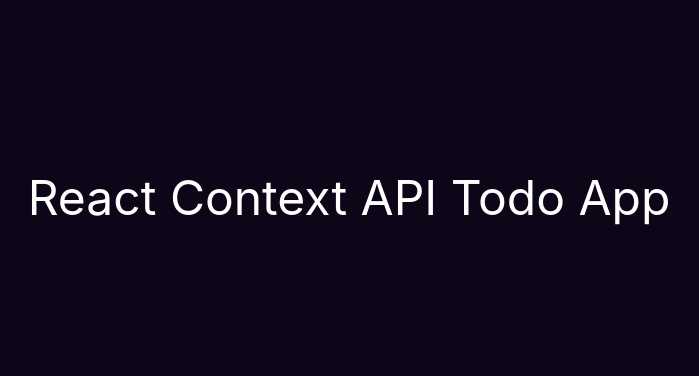
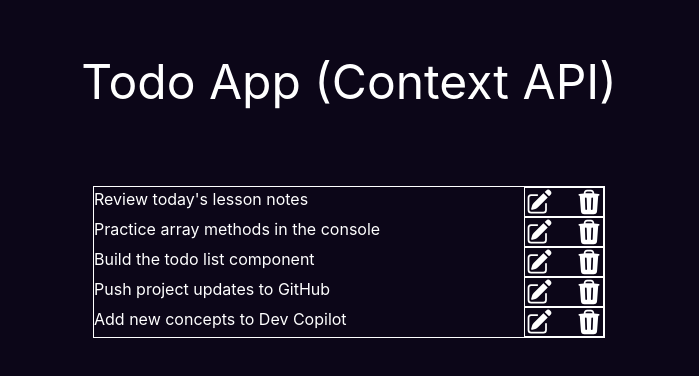
Before and after one commit to shanreed25/context-api-todo, a React (Vite) app: page / in a window 1280 px wide. Shown: the part 202-578 px from the top of the page, without its empty margins (291-990 px from the left). Built offline with nearby package versions, Linux system fonts and the light colour scheme.

Commit message:
added todo interfaces, todo item and list components, and displsyed mock todos in app

```diff
--- a/package.json
+++ b/package.json
@@ -10,6 +10,7 @@
     "preview": "vite preview"
   },
   "dependencies": {
+    "@heroicons/react": "^2.2.0",
     "@tailwindcss/vite": "^4.3.4",
     "react": "^19.3.1",
     "react-dom": "^19.3.1",
--- a/src/App.tsx
+++ b/src/App.tsx
@@ -1,3 +1,6 @@
+import TodoList from "./components/TodoList"
+
+
 import { styles } from "./styles/styles"
 
 
@@ -7,7 +10,11 @@ function App() {
 
   return (
     <div className={styles.app}>
-     <h1 className="text-5xl">React Context API Todo App</h1>
+
+      <header>
+        <h1 className="text-5xl">Todo App (Context API)</h1>
+      </header>
+      <TodoList/>
     </div>
   )
 }
--- /dev/null
+++ b/src/components/TodoItem.tsx
@@ -0,0 +1,21 @@
+import type { TodoItemProps } from "../types/todo";
+import { PencilSquareIcon, TrashIcon } from "@heroicons/react/24/solid";
+
+
+export default function TodoItem({todo}: TodoItemProps){
+
+
+    return (
+        <li className="flex justify-between">
+            {/* <p>{todo.id}</p> */}
+            <div>
+                <p>{todo.text}</p>
+            </div>
+            <div className="w-20 flex justify-between border">
+                <PencilSquareIcon className="size-7" />
+                <TrashIcon className="size-7" />
+            </div>
+            {/* {todo.completed ? <p>Done</p> : <p>Not Completed</p> } */}
+        </li>
+    )
+}
--- /dev/null
+++ b/src/components/TodoList.tsx
@@ -0,0 +1,15 @@
+import { mockTodos } from "../data/mockTodos";
+
+import TodoItem from "./TodoItem";
+
+export default function TodoList() {
+
+    return (
+        <ul className="w-lg border">
+            {mockTodos.map((todo) => (
+                <TodoItem key={todo.id} todo={todo}/>
+            ))}
+        </ul>
+    )
+
+}
--- /dev/null
+++ b/src/data/mockTodos.ts
@@ -0,0 +1,9 @@
+import type { Todo } from "../types/todo";
+
+export const mockTodos: Todo[] = [
+  { id: "1", text: "Review today's lesson notes", completed: true },
+  { id: "2", text: "Practice array methods in the console", completed: false },
+  { id: "3", text: "Build the todo list component", completed: false },
+  { id: "4", text: "Push project updates to GitHub", completed: true },
+  { id: "5", text: "Add new concepts to Dev Copilot", completed: false },
+];
--- /dev/null
+++ b/src/types/todo.ts
@@ -0,0 +1,13 @@
+export interface Todo {
+    id: string;
+    text: string;
+    completed: boolean
+}
+
+export interface TodoItemProps{
+    todo: Todo;
+}
+
+export interface TodoListProps{
+    todos: Todo[]
+}
```
Also changed, not shown: 1 other file (tests, documents, lock files or other folders).
